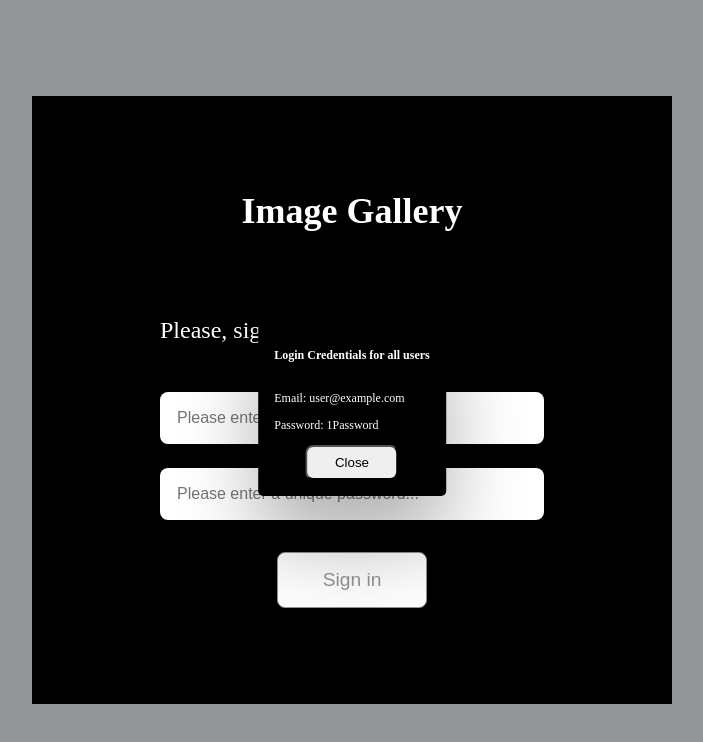
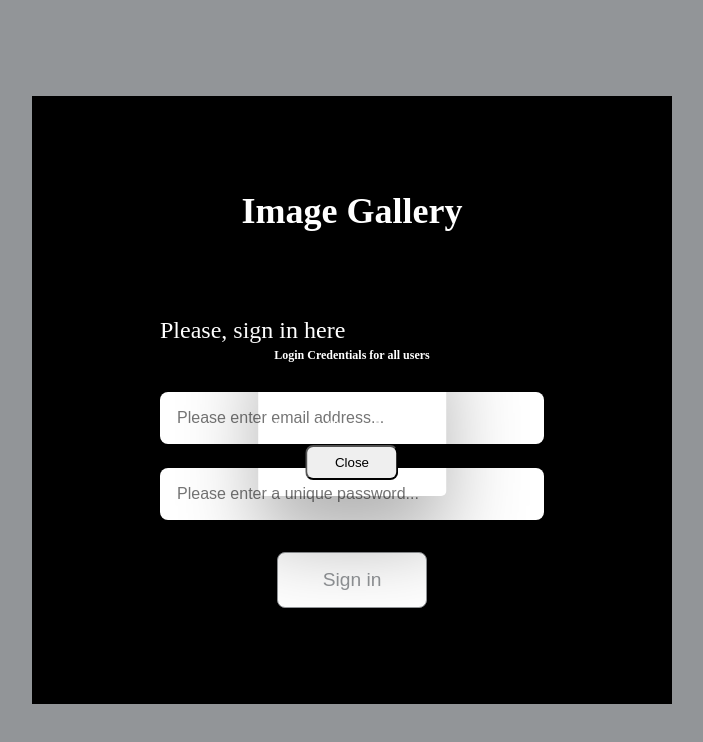
Before and after one commit to MUFTIATBAKARE/galleria-, a React (Vite) app: page / in a window 1280 px wide. Shown: the top 742 px of the page, without its empty margins (288-991 px from the left). Built offline with nearby package versions, Linux system fonts and the light colour scheme; no server answers; the HTML template or start-up script is replaced by a standard one.

Commit message:
Update App.css

```diff
--- a/src/App.css
+++ b/src/App.css
@@ -116,7 +116,7 @@ li:active {
   transform: translate(-50%, -50%);
   padding: 16px;
   border-radius: 5px;
-  background-color: #000;
+  background-color: transparent;
   box-shadow: 0 3rem 5rem rgba(0, 0, 0, 0.3);
   z-index: 15;
   color: #fff;
```
